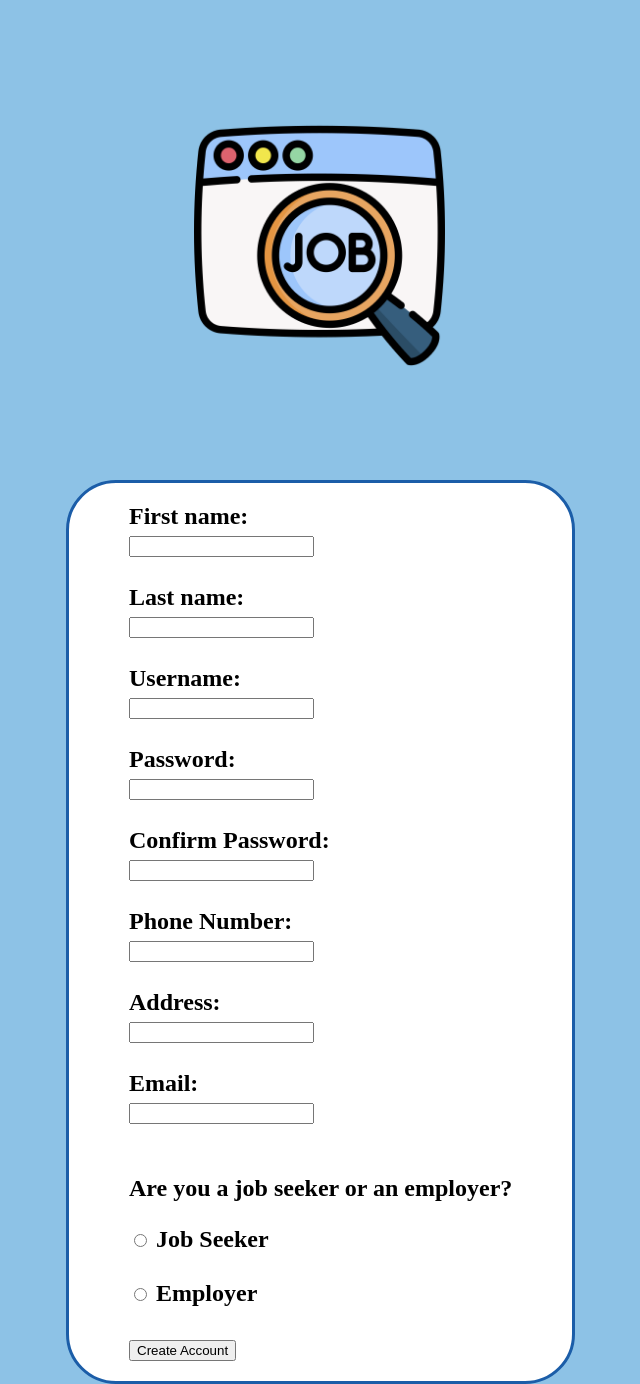
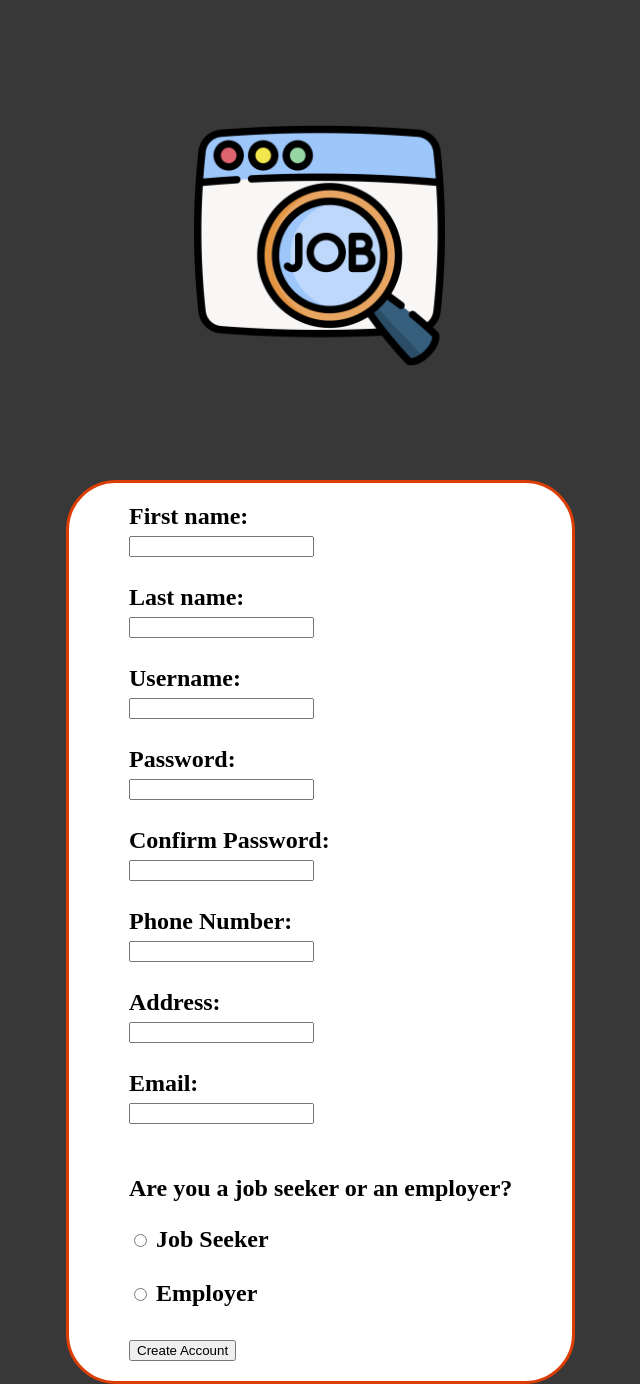
Before and after one commit to nickmarietta/cpsc332jobportal, a PHP site: page /html/createaccount.html in a window 1280 px wide. Shown: the whole page, without its empty margins (318-958 px from the left). Run offline with PHP 8.4, Linux system fonts and the light colour scheme.

Commit message:
Update createaccount.css

```diff
--- a/css/createaccount.css
+++ b/css/createaccount.css
@@ -1,5 +1,5 @@
 body {
-    background-color: rgb(141, 194, 230);
+    background-color: rgb(56, 56, 56);
     color:rgb(0, 0, 0)
 }
 
@@ -18,7 +18,7 @@ h2 {
     background-color: rgb(255, 255, 255);
     border-radius: 50px;
     border-style: solid;
-    border-color: rgb(27, 93, 168);
+    border-color: rgb(219, 61, 4);
     padding: 20px;
     padding-left: 60px;
     padding-right: 60px;
```
